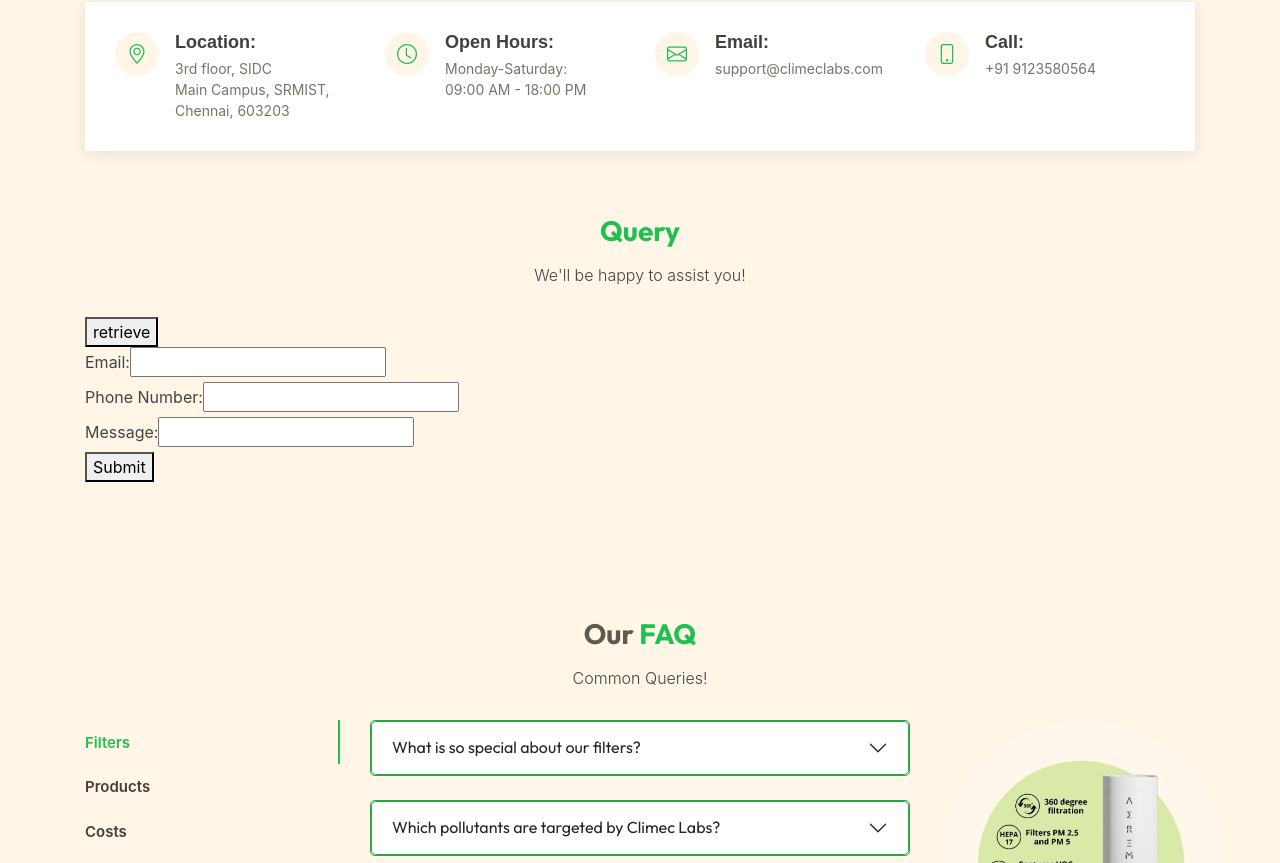
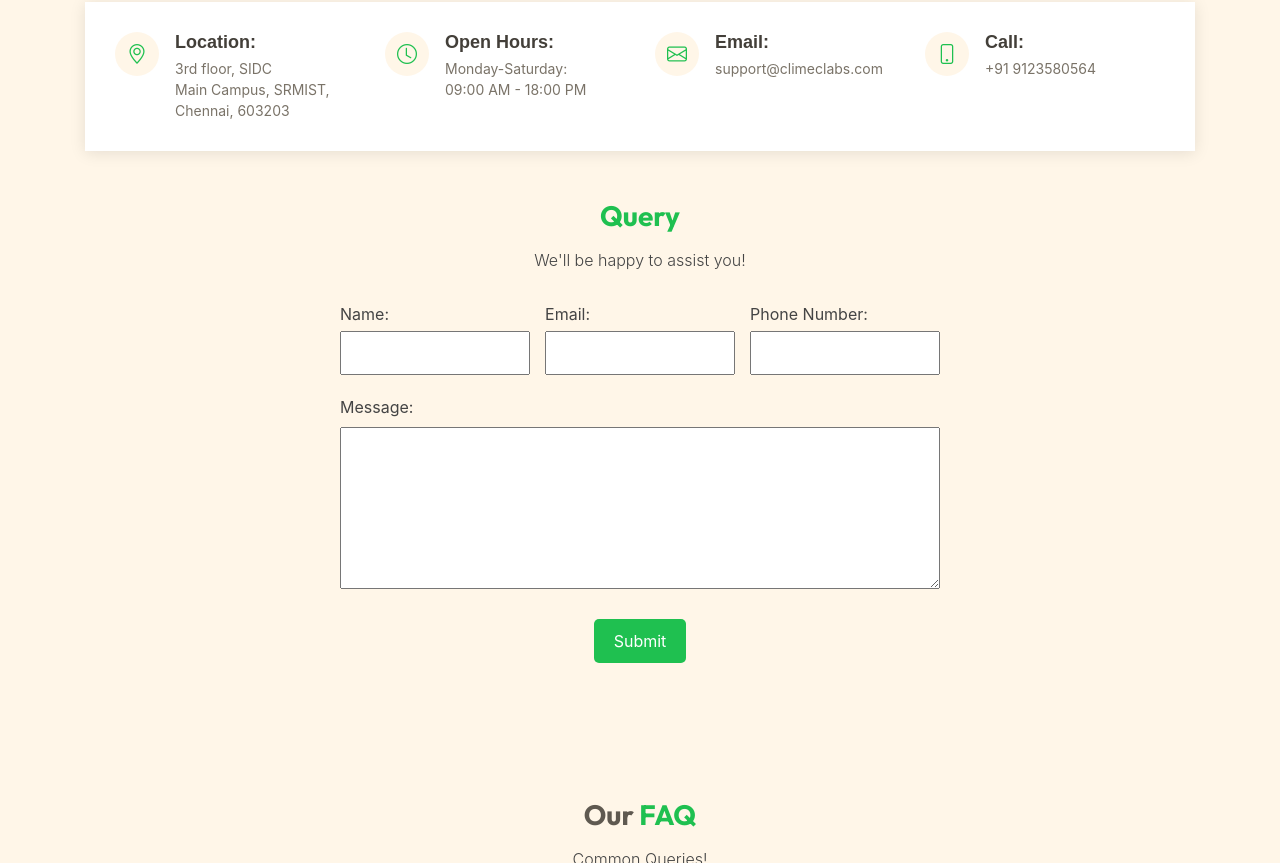
Before and after one commit to Dhruv-Sahu/cicd, a React (Create React App) app: page / in a window 1280 px wide. Shown: the part 3696-4559 px from the top of the page. Built offline with nearby package versions, Linux system fonts and the light colour scheme.

Commit message:
added validation and name

```diff
--- a/src/Components/Contact.js
+++ b/src/Components/Contact.js
@@ -1,13 +1,15 @@
-import React,{useState} from 'react'
-import InputValidation from './Validation'
-import { collectionGroup } from 'firebase/firestore';
+import React, { useState } from 'react';
+import InputValidation from './Validation';
 
 const Contact = () => {
+  const [Cname, setName] = useState('');
   const [email, setEmail] = useState('');
   const [phone, setPhone] = useState('');
   const [message, setMessage] = useState('');
-  // console.log(message)
 
+  const handleNameChange = (event) => {
+    setName(event.target.value);
+  };
 
   const handleEmailChange = (event) => {
     setEmail(event.target.value);
@@ -18,14 +20,11 @@
   };
 
   const handleMessageChange = (event) => {
-    // console.log('hi from the function')
     setMessage(event.target.value);
-    console.log(message,"from contact.js")
   };
 
   const handleSubmit = () => {
-    // Handle form submission, e.g., send data to the server
-    alert(`Submitted:\nEmail: ${email}\nPhone: ${phone}\nMessage: ${message}`);
+    console.log(`Submitted:\nName: ${Cname} \nEmail: ${email}\nPhone: ${phone}\nMessage: ${message}`);
   };
 
   return (
@@ -42,7 +41,7 @@
           <div className="info-wrap">
             <div className="row">
               <div className="col-lg-3 col-md-6 info">
-                <a target="_blank" href='https://goo.gl/maps/q44rBwspUtU5HuK26' >
+                <a target="_blank" href='https://goo.gl/maps/q44rBwspUtU5HuK26'>
                   <i className="bi bi-geo-alt"></i>
                   <h4>Location:</h4>
                   <p>3rd floor, SIDC<br />Main Campus, SRMIST, Chennai, 603203</p>
@@ -50,11 +49,9 @@
               </div>
 
               <div className="col-lg-3 col-md-6 info mt-4 mt-lg-0">
-                <>
-                  <i className="bi bi-clock"></i>
-                  <h4>Open Hours:</h4>
-                  <p>Monday-Saturday:<br />09:00 AM - 18:00 PM</p>
-                </>
+                <i className="bi bi-clock"></i>
+                <h4>Open Hours:</h4>
+                <p>Monday-Saturday:<br />09:00 AM - 18:00 PM</p>
               </div>
 
               <div className="col-lg-3 col-md-6 info mt-4 mt-lg-0">
@@ -74,34 +71,20 @@
               </div>
             </div>
           </div>
+        </div>
 
-
-
-        </div>
-        <br/>
-        <br/>
-        <div className="container">
-
+        <div className="container mt-5">
           <div className="section-title">
             <h2><span>Query</span></h2>
             <p>We'll be happy to assist you!</p>
           </div>
-          {/* <form>
-            <label>Full Name</label>
-            <input type='text' id="fname" name='full_name' ></input>
-            <label>Email ID</label>
-            <input type='email' id="email" name='email_id' ></input>
-            <label>Phone</label>
-            <input type='.' id="phone" name='phone_number' ></input>
-            <br/>
-            <label>Your Query</label>
-            <br/>
-            <textarea id="query" name='query' rows={4} cols={100}></textarea>
-          </form> */}
+
           <InputValidation
+            Cname={Cname}
             email={email}
             phone={phone}
             message={message}
+            onNameChange={handleNameChange}
             onEmailChange={handleEmailChange}
             onPhoneChange={handlePhoneChange}
             onMessageChange={handleMessageChange}
@@ -113,4 +96,4 @@
   )
 }
 
-export default Contact
+export default Contact;
--- a/src/Components/Firebase.js
+++ b/src/Components/Firebase.js
@@ -36,4 +36,4 @@
 // // Initialize Firebase Auth
 // const auth = getAuth(app);
 
-export { db};
+export {db};
--- /dev/null
+++ b/src/Components/Validation.css
@@ -0,0 +1,97 @@
+/* Centering the entire container */
+.v-container {
+  display: flex;
+  flex-direction: column;
+  justify-content: center;
+  align-items: center;
+  text-align: center;
+}
+
+/* Styling for the form */
+.v-form {
+  display: flex;
+  flex-direction: column;
+  justify-content: center;
+  align-items: center;
+  width: 90%; /* Slightly reduced width for better responsiveness */
+  max-width: 600px; /* Maximum width to prevent excessive stretching */
+}
+
+.v-formGroup {
+  margin-bottom: 10px;
+  display: flex;
+  flex-direction: column;
+  align-items: flex-start;
+  width: 100%;
+}
+
+.v-formRow {
+  display: flex;
+  justify-content: space-between;
+  width: 100%;
+}
+
+.v-formRow .v-label {
+  margin-bottom: 5px;
+  text-align: left;
+  width: calc(33.33% - 10px); /* One-third width with spacing */
+}
+
+/* Styling for inputs */
+.v-input {
+  padding: 8px;
+  margin-bottom: 10px;
+}
+
+.v-thirdInput {
+  width: calc(33.33% - 10px); /* One-third width with spacing */
+}
+
+.v-fullInput {
+  width: 100%; /* Full width for the message input */
+}
+
+.v-submitButton:disabled {
+  background-color: #cccccc;
+  cursor: not-allowed;
+}
+
+/* Error message styling */
+.v-errorMessage {
+  margin: 0;
+  color: red;
+}
+
+/* Success message styling */
+.v-successMessage {
+  font-size: 18px;
+  color: green;
+}
+
+/* Responsive styling */
+@media (max-width: 768px) {
+  .v-formRow {
+    flex-direction: column;
+    align-items: flex-start;
+  }
+
+  .v-formRow .v-label,
+  .v-thirdInput {
+    width: 100%;
+  }
+}
+
+.v-submitButton:hover {
+  background: #1f7713;
+  color: #fff;
+}
+
+.v-submitButton {
+  padding: 10px 20px;
+  background: #1fc050;
+  color: white;
+  border: none;
+  border-radius: 5px;
+  cursor: pointer;
+  margin-top: 10px; /* Add some space above the button */
+}
--- a/src/Components/Validation.js
+++ b/src/Components/Validation.js
@@ -1,85 +1,72 @@
 import React, { useState } from 'react';
 import PropTypes from 'prop-types';
 import { db } from './Firebase';
-import { collection, addDoc, getDocs } from 'firebase/firestore';
+import { collection, addDoc } from 'firebase/firestore';
+import './Validation.css';
 
-const InputValidation = ({ email, phone, message, onEmailChange, onPhoneChange, onMessageChange, onSubmit }) => {
+const InputValidation = ({ Cname, email, phone, message, onNameChange, onEmailChange, onPhoneChange, onMessageChange, onSubmit }) => {
+  const [nameError, setNameError] = useState(null);
   const [emailError, setEmailError] = useState(null);
   const [phoneError, setPhoneError] = useState(null);
   const [messageError, setMessageError] = useState(null);
   const [submitted, setSubmitted] = useState(false);
 
+  const handleNameChange = (event) => {
+    const { value } = event.target;
+    if (value.trim().length === 0) {
+      setNameError('Name cannot be empty');
+    } else {
+      setNameError(null);
+    }
+    onNameChange(event);
+  };
+
   const handleEmailChange = (event) => {
     const { value } = event.target;
     const emailRegex = /^[^\s@]+@[^\s@]+\.[^\s@]+$/;
-
     if (!emailRegex.test(value)) {
       setEmailError('Invalid email address');
     } else {
       setEmailError(null);
     }
-
     onEmailChange(event);
   };
 
   const handlePhoneChange = (event) => {
     const { value } = event.target;
     const phoneRegex = /^[0-9]{10}$/;
-
     if (!phoneRegex.test(value)) {
       setPhoneError('Invalid phone number');
     } else {
       setPhoneError(null);
     }
-
     onPhoneChange(event);
   };
 
   const handleMessageChange = (event) => {
-    console.log(message,"message from handle Message")
     const { value } = event.target;
-
     if (value.length < 1) {
       setMessageError('Message cannot be empty');
     } else {
       setMessageError(null);
     }
-
     onMessageChange(event);
-    console.log(messageError);
   };
-
-  // const handleMessageChange = (event) => {
-  //   const value = event.target.value;
-  //   // ... (validation logic, if needed)
-
-  //   console.log(value);  // Log after state update (optional)
-  //   onMessageChange(value);  // Call the prop handler with the updated value (if needed)
-  // };
 
   const handleSubmit = async (event) => {
     event.preventDefault();
-    console.log(email,phone,message,"message from handle submit")
-    // if (!emailError && !phoneError && !messageError) {
-      if (email && phone && message) { // Ensure all fields are filled
-        console.log("Inside If block")
+    if (Cname && email && phone && message) {
       try {
-          console.log("Inside try")
-          const docRef = await addDoc(collection(db, "contacts"), {
-            // email,
-            // phone,
-            // message,
-            // timestamp: new Date(),
-            first: "Ada",
-            last: "Lovelace",
-            born: 1815
+        await addDoc(collection(db, "contacts"), {
+          Cname,
+          email,
+          phone,
+          message,
+          timestamp: new Date(),
         });
-          console.log("Document written with ID: ", docRef.id);
-
         onSubmit();
         setSubmitted(true);
-          console.log("post submission block")
-          // Clear the form fields
+        onNameChange({ target: { value: '' } });
         onEmailChange({ target: { value: '' } });
         onPhoneChange({ target: { value: '' } });
         onMessageChange({ target: { value: '' } });
@@ -87,82 +74,85 @@
         console.error('Error adding document: ', e);
       }
     } else {
-        console.log(message,"message from error handler")
+      if (!Cname) setNameError('Name is required');
       if (!email) setEmailError('Email is required');
       if (!phone) setPhoneError('Phone number is required');
       if (!message) setMessageError('Message is required');
     }
-    // }
   };
 
-  const handleRetrieve = async(event)=>{
-    event.preventDefault();
-    console.log("Retrieved button clicked")
-    const querySnapshot = await getDocs(collection(db, "users"));
-querySnapshot.forEach((doc) => {
-  console.log(`${doc.id} => ${doc.data()}`);
-});
-  }
-
   return (
-    <div>
-      <button type="retrieve" onClick={handleRetrieve}>
-            retrieve
-          </button>
+    <div className="v-container">
       {submitted ? (
-        <p>Form submitted successfully!</p>
+        <p className="v-successMessage">Your Query is submitted successfully!</p>
       ) : (
-        <form onSubmit={handleSubmit}>
-          <div>
-            <label htmlFor="email">Email:</label>
+        <form onSubmit={handleSubmit} className="v-form">
+          <div className="v-formGroup">
+            <div className="v-formRow">
+              <label htmlFor="Cname" className="v-label">Name:</label>
+              <label htmlFor="email" className="v-label">Email:</label>
+              <label htmlFor="phone" className="v-label">Phone Number:</label>
+            </div>
+            <div className="v-formRow">
+              <input
+                type="text"
+                id="Cname"
+                name="Cname"
+                value={Cname}
+                onChange={handleNameChange}
+                className="v-input v-thirdInput"
+                required
+              />
               <input
                 type="email"
                 id="email"
                 name="email"
                 value={email}
                 onChange={handleEmailChange}
+                className="v-input v-thirdInput"
                 required
               />
-            {emailError && <p style={{ color: 'red' }}>{emailError}</p>}
-          </div>
-          <div>
-            <label htmlFor="phone">Phone Number:</label>
               <input
                 type="tel"
                 id="phone"
                 name="phone"
                 value={phone}
                 onChange={handlePhoneChange}
+                className="v-input v-thirdInput"
                 required
               />
-            {phoneError && <p style={{ color: 'red' }}>{phoneError}</p>}
             </div>
-          <div>
-            <label htmlFor={message}>Message:</label>
-            <input
-              type='text'
+            {nameError && <p className="v-errorMessage">{nameError}</p>}
+            {emailError && <p className="v-errorMessage">{emailError}</p>}
+            {phoneError && <p className="v-errorMessage">{phoneError}</p>}
+          </div>
+          <div className="v-formGroup">
+            <label htmlFor="message" className="v-label">Message:</label>
+            <textarea
               id="message"
               name="message"
               value={message}
               onChange={handleMessageChange}
-
+              className="v-input v-fullInput"
+              rows="6"
             />
-            {messageError && <p style={{ color: 'red' }}>{messageError}</p>}
+            {messageError && <p className="v-errorMessage">{messageError}</p>}
           </div>
-          <button type="submit" disabled={emailError || phoneError || messageError}>
+          <button type="submit" className="v-submitButton" disabled={nameError || emailError || phoneError || messageError}>
             Submit
           </button>
         </form>
-
       )}
     </div>
   );
 };
 
 InputValidation.propTypes = {
+  Cname: PropTypes.string.isRequired,
   email: PropTypes.string.isRequired,
   phone: PropTypes.string.isRequired,
   message: PropTypes.string,
+  onNameChange: PropTypes.func.isRequired,
   onEmailChange: PropTypes.func.isRequired,
   onPhoneChange: PropTypes.func.isRequired,
   onMessageChange: PropTypes.func.isRequired,
```
Lines whose indentation alone changed are shown as unchanged.
